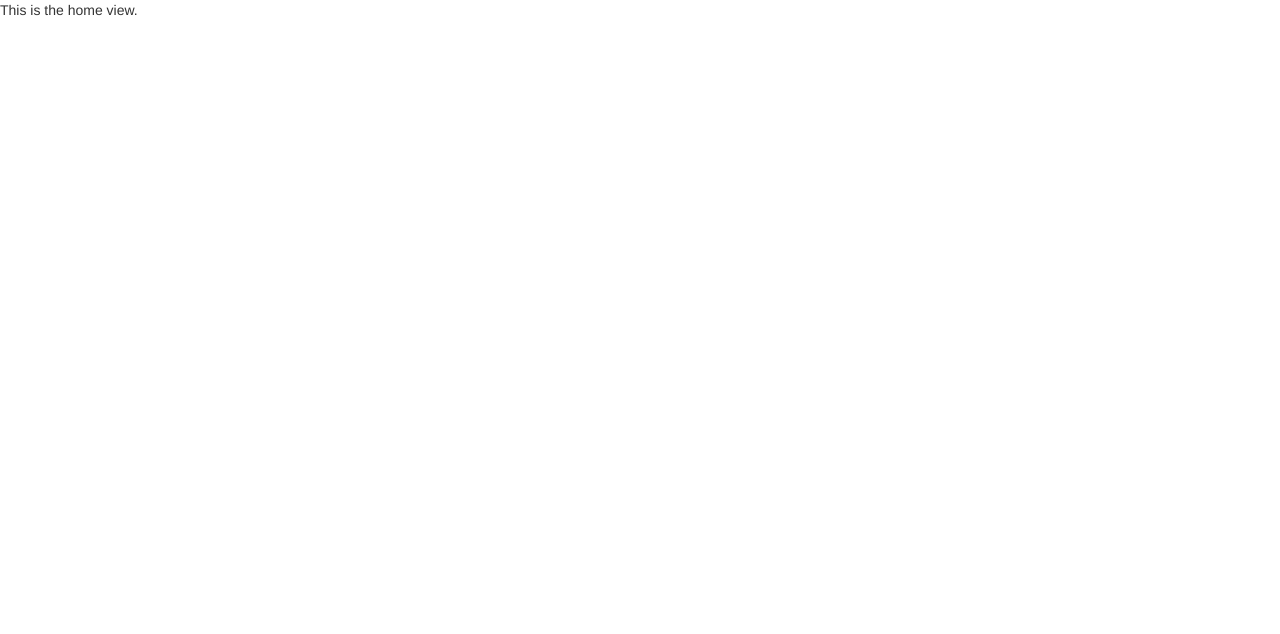
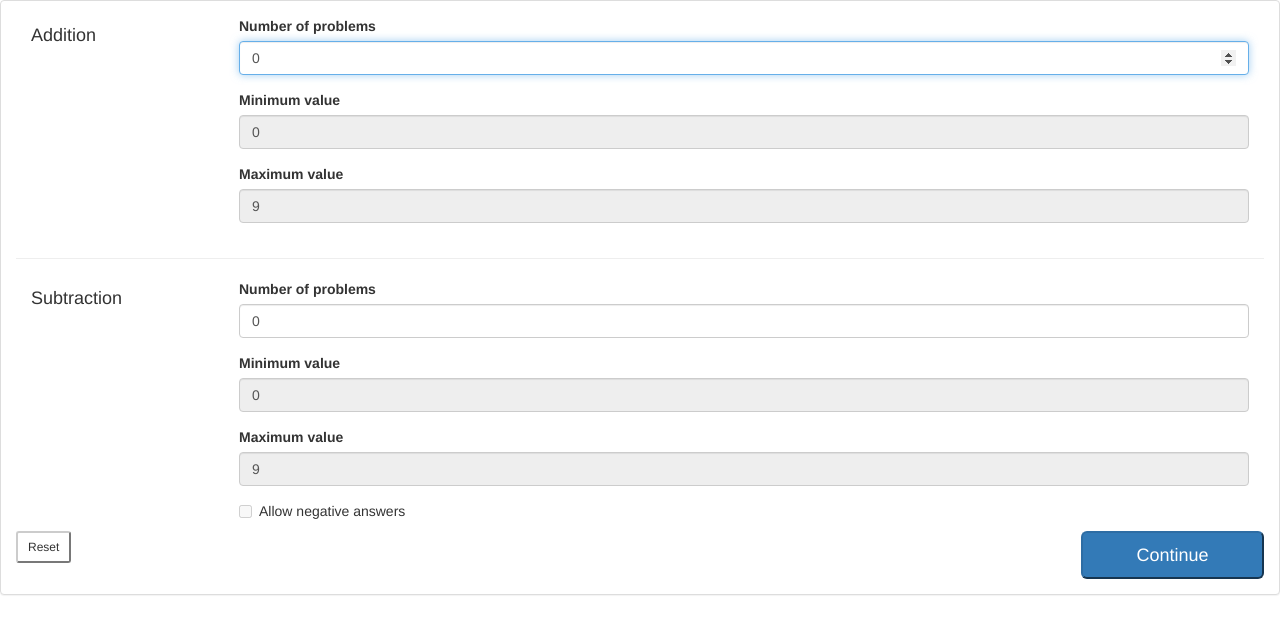
Before and after one commit to kwpeters/MathGen, a website: page index.html at #/home in a window 1280 px wide. Drawn offline with nearby package versions, Linux system fonts and the light colour scheme; some packages are replaced by stand-ins of ours; a script that the page names is missing.

Commit message:
Added form to home view.

```diff
--- a/index.html
+++ b/index.html
@@ -8,6 +8,7 @@
     <link rel="stylesheet" href="bower_components/bootstrap/dist/css/bootstrap.min.css"/>
 
     <!-- Application CSS -->
+    <link rel="stylesheet" href="styles/app.css"/>
 
 </head>
 <body>
@@ -29,6 +30,7 @@
 
     <!-- Application JavaScript -->
     <script src="js/app.js"></script>
+    <script src="views/homeCtrl.js"></script>
 
 </body>
 </html>
--- a/js/app.js
+++ b/js/app.js
@@ -7,7 +7,8 @@
 angular.module(
     'mathGenApp',
     [
-        'ui.router'
+        'ui.router',
+        'homeCtrlModule'
     ]
 ).config(
     [
@@ -23,8 +24,8 @@ angular.module(
 
             $stateProvider.state('home', {
                 url: '/home',
-                templateUrl: 'views/home.html'//,
-                //controller: 'HomeCtrl'
+                templateUrl: 'views/home.html',
+                controller: 'homeCtrl'
             });
 
             $urlRouterProvider.otherwise('/home');
--- a/views/home.html
+++ b/views/home.html
@@ -1,6 +1,92 @@
 <!--
 Home view
 -->
-<p>
-    This is the home view.
-</p>
+
+<div class="panel panel-default">
+
+    <div class="panel-body">
+
+        <form novalidate>
+
+            <div class="container-fluid">
+
+                <div class="row">
+                    <div class="col-md-2">
+                        <h4>Addition</h4>
+                    </div>
+                    <div class="col-md-10">
+                        <div class="form-group">
+                            <label for="additionNum">Number of problems</label>
+                            <input id="additionNum" class="form-control" type="number" autofocus="true"  ng-model="model.addition.num"
+                                   min="0" max="100">
+                        </div>
+
+                        <fieldset ng-disabled="noAdditionProblems()">
+                            <div class="form-group" >
+                                <label for="additionMinValue">Minimum value</label>
+                                <input id="additionMinValue" class="form-control" type="number" ng-model="model.addition.minValue">
+                            </div>
+
+                            <div class="form-group">
+                                <label for="additionMaxValue">Maximum value</label>
+                                <input id="additionMaxValue" class="form-control" type="number" ng-model="model.addition.maxValue">
+                            </div>
+                        </fieldset>
+                    </div>
+                </div>
+
+                <div class="row">
+                    <hr/>
+                </div>
+
+                <div class="row">
+                    <div class="col-md-2"><h4>Subtraction</h4></div>
+                    <div class="col-md-10">
+                        <div class="form-group">
+                            <label for="subtractionNum">Number of problems</label>
+                            <input id="subtractionNum" class="form-control" type="number" ng-model="model.subtraction.num"
+                                   min="0" max="100">
+                        </div>
+
+                        <fieldset ng-disabled="noSubtractionProblems()">
+                            <div class="form-group">
+                                <label for="subtractionMinValue">Minimum value</label>
+                                <input id="subtractionMinValue" class="form-control" type="number" ng-model="model.subtraction.minValue">
+                            </div>
+                            <div class="form-group">
+                                <label for="subtractionMaxValue">Maximum value</label>
+                                <input id="subtractionMaxValue" class="form-control" type="number" ng-model="model.subtraction.maxValue">
+                            </div>
+                            <div class="checkbox">
+                                <label>
+                                    <input type="checkbox" ng-model="model.subtraction.allowNegativeAnswers">
+                                    Allow negative answers
+                                </label>
+                            </div>
+
+                        </fieldset>
+                    </div>
+                </div>
+
+            </div>
+
+            <div class="row">
+                <div class="col-md-3">
+                    <button ng-click="reset()" class="btn-sm btn-default">Reset</button>
+                </div>
+                <div class="col-md-7">
+                </div>
+                <div class="col-md-2 text-right">
+                    <button ng-click="submit()" class="btn-lg btn-primary btn-block">Continue</button>
+                </div>
+
+            </div>
+
+
+
+
+        </form>
+
+    </div>
+
+</div>
--- /dev/null
+++ b/views/homeCtrl.js
@@ -0,0 +1,31 @@
+angular.module('homeCtrlModule', [])
+    .controller(
+    'homeCtrl',
+    [
+        '$scope',
+        function ($scope) {
+            'use strict';
+
+            $scope.noAdditionProblems = function () {
+                return $scope.model.addition.num === 0;
+            }
+
+            $scope.noSubtractionProblems = function () {
+                return $scope.model.subtraction.num === 0;
+            }
+
+            $scope.reset = function () {
+                $scope.model = {
+                    addition: {num: 0, minValue: 0, maxValue: 9},
+                    subtraction: {num: 0, minValue: 0, maxValue: 9, allowNegativeAnswers: false}
+                };
+            };
+
+            $scope.submit = function () {
+                alert('todo: Implement submit().')
+            }
+
+            $scope.reset();
+        }
+    ]
+);
```
Also changed, not shown: styles/app.css (+12 -0 lines).
